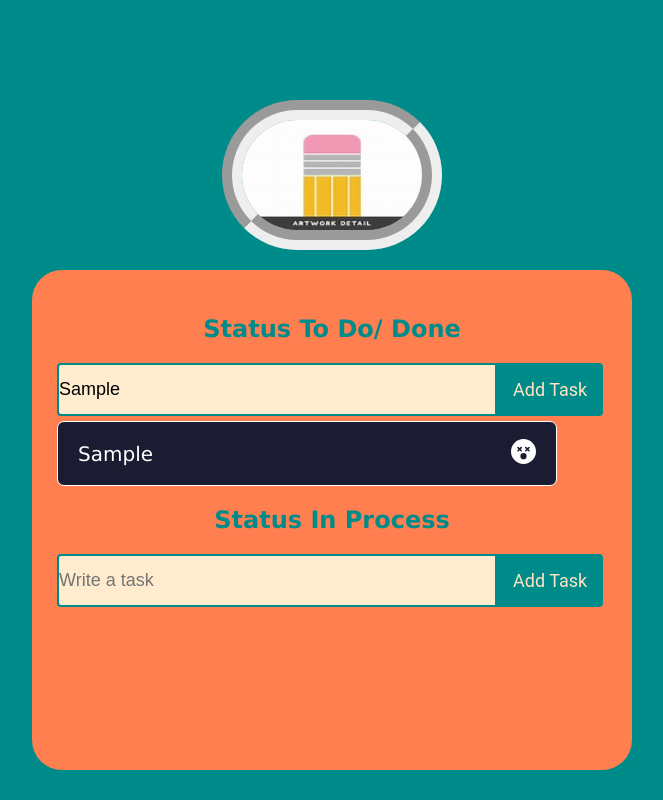
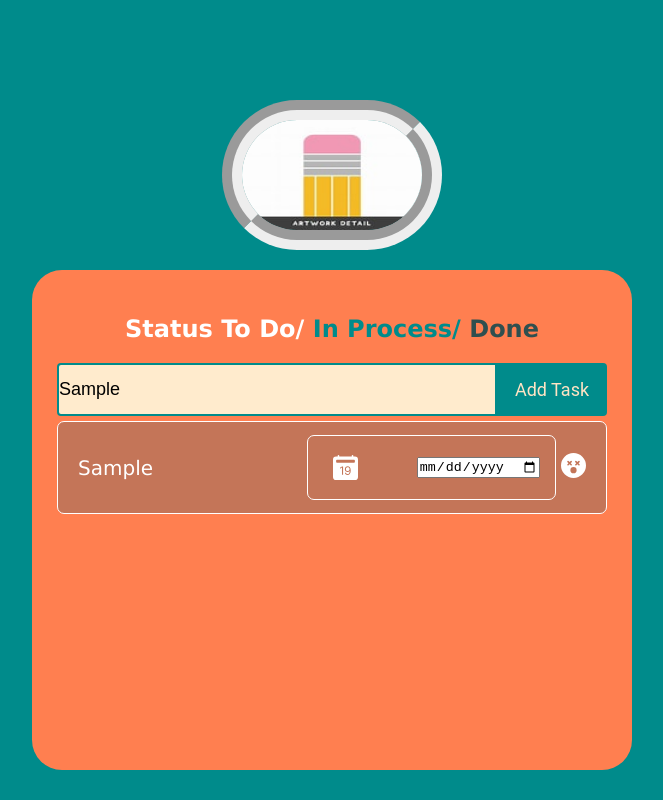
Before and after one commit to heidiqueen1/react-task-list, a React (Create React App) app: page / in a window 1280 px wide. Both pictures are taken after typing "Sample" into the empty fields and a click on the button "Add Task". Shown: the whole page, without its empty margins (308-971 px from the left). Built offline with nearby package versions, Linux system fonts and the light colour scheme.

Commit message:
agregué validación al canto de agregar tarea

```diff
--- a/src/App.css
+++ b/src/App.css
@@ -38,10 +38,18 @@ body{
 /*Lista de tareas  */
 
 h2{
- color: darkcyan;
+ color: white;
  text-align: center;
  margin: 20px 0;
 
+}
+
+.palabra-primera{
+  color:darkcyan;
+}
+
+.palabra-segunda{
+  color:darkslategray;
 }
 
 .tareas-lista-principal{
@@ -57,7 +65,7 @@ h2{
 /* Estilos de componente Tarea*/
 
 .tarea-contenedor{
-  width: 500px;
+  width: 100%;
   min-height: 65px;
   background-color: rgb(196, 117, 88);
   margin: 5px 0;
@@ -70,19 +78,19 @@ h2{
   cursor: pointer;
 }
 
-.tarea-contenedor:nth-child(3n + 1){
-  background-color: #1b1b32;
+/*.tarea-contenedor:nth-child(3n + 1){
+  background-color: darkcyan;
 
 }
 
 .tarea-contenedor:nth-child(3n + 2){
-  background-color: #2a2a40;
+  background-color: rgb(7, 168, 168);
 
 }
 .tarea-contenedor:nth-child(3n + 3){
-  background-color: #3b3b4f;
+  background-color: rgb(10, 214, 214);
 
-}
+}*/
 
 .tarea-texto{
   width: 100%;
@@ -99,11 +107,23 @@ h2{
   margin: 5px;
 }
 
+.tarea-icono-dos{
+  width: 25px;
+  height: 25px;
+  margin: 5px;
+}
+
 /*  Estilo Tarea completada*/
 
 .tarea-contenedor.completada{
-  background-color: blueviolet;
+  background-color: darkslategray;
   text-decoration: line-through;
+
+
+}
+.tarea-contenedor.procesada{
+  background-color: darkcyan;
+
 
 
 }
@@ -120,7 +140,6 @@ h2{
   width: 80%;
   font-size: 18px;
   background-color: blanchedalmond;
-  padding: 14px, 32px,16px;
   border-radius: 4px 0 0 4px;
   border: 2px solid darkcyan ;
   outline: none;
@@ -130,6 +149,21 @@ h2{
 /*Boton Agregar tarea*/
 
 .tarea-boton{
+  width: 20%;
+  padding: 16px;
+  font-size:18px;
+  font-family: Roboto, sans-serif;
+  border: none;
+  border-radius: 0 4px 4px 0;
+  outline: none;
+  cursor: pointer;
+  background-color: darkcyan;
+  color:bisque;
+  text-transform: capitalize;
+
+}
+.tarea-boton2{
+  width: 20%;
   padding: 16px;
   font-size:18px;
   font-family: Roboto, sans-serif;
@@ -144,10 +178,9 @@ h2{
 }
 
 .tarea-lista-contenedor{
+  width: 100%;
   display: flex;
   flex-wrap: wrap;
   justify-content: center;
   margin-top: 15px;
-
-
 }
--- a/src/App.js
+++ b/src/App.js
@@ -13,21 +13,12 @@ function App() {
 
      <div>
      <EstatusTareas
-      estatus = 'To Do/ Done'
+      estatus = 'To Do'
       />
-
      </div>
-     <div>
-     <EstatusTareas
-      estatus = 'In Process'
-      />
-
+     </div>
      </div>
 
-    </div>
-
-
-    </div>
   );
 }
 
--- a/src/componentes/EstatusTareas.jsx
+++ b/src/componentes/EstatusTareas.jsx
@@ -6,7 +6,7 @@ import ListaDeTareas from './ListaDeTareas';
 function EstatusTareas({estatus}){
     return(
         <div>
-        <h2> Status {estatus}</h2>
+        <h2> Status {estatus}/ <span className='palabra-primera'>In Process/ </span><span className='palabra-segunda'>Done</span></h2>
         <>
         <ListaDeTareas />
         </>
--- a/src/componentes/TareaFormulario.jsx
+++ b/src/componentes/FormComponente.jsx
@@ -2,7 +2,7 @@ import React, { useState } from 'react';
 import '../App.css';
 import { v4 as uuidv4 } from 'uuid';
 
-function TareaFormulario(props){
+function FormComponente(props){
 
     const [input,setInput] = useState('');
 
@@ -13,6 +13,10 @@ function TareaFormulario(props){
 
     const manejarEnvio = e => {
         e.preventDefault();
+        if (input.length < 3) {
+            alert("No se aceptan menos de tres caracteres, ingresa la tarea completa")
+            return
+        }
         const tareaNueva = {
             id: uuidv4(),
             texto: input,
@@ -36,10 +40,20 @@ function TareaFormulario(props){
           <button className='tarea-boton'>
               Add task
           </button>
+          {/* <input
+          className='tarea-input'
+          type='text'
+          placeholder='Write a Description is optional'
+          name='texto'
+          onChange={manejarCambio}
+          />
+          <button className='tarea-boton2'>
+              Description
+          </button> */}
 
       </form>
   )
 
 }
 
-export default TareaFormulario;
+export default FormComponente;
--- a/src/componentes/ListaDeTareas.jsx
+++ b/src/componentes/ListaDeTareas.jsx
@@ -1,7 +1,8 @@
 import '../App.css';
-import { useState } from 'react';
+import { useState} from 'react';
 import Tarea from './Tarea';
-import TareaFormulario from './TareaFormulario';
+import FormComponente from './FormComponente';
+
 
 
 function ListaDeTareas() {
@@ -15,9 +16,22 @@ function ListaDeTareas() {
       setTareas(tareasActualizadas);
     }
   }
+
+
   const eliminarTarea = id => {
     const tareasActualizadas = tareas.filter(tarea => tarea.id !== id );
     setTareas(tareasActualizadas);
+  }
+
+  const enProcesoTarea = id => {
+    const tareasActualizadas = tareas.map(tarea => {
+      if (tarea.id=== id){
+        tarea.procesada = !tarea.procesada;
+      }
+      return tarea;
+    });
+    setTareas(tareasActualizadas);
+
   }
 
   const completarTarea = id =>{
@@ -32,7 +46,7 @@ function ListaDeTareas() {
 
   return (
     <>
-      <TareaFormulario onSubmit={agregarTarea} />
+      <FormComponente onSubmit={agregarTarea} />
       <div className='tareas-lista-contenedor'>
         {
           tareas.map((tarea) =>
@@ -40,9 +54,11 @@ function ListaDeTareas() {
               key={tarea.id}
               id={tarea.id}
               texto={tarea.texto}
+              procesada={tarea.procesada}
               completada={tarea.completada}
               completarTarea={completarTarea}
               eliminarTarea={eliminarTarea}
+              enProcesoTarea={enProcesoTarea}
             />
           )
 
--- a/src/componentes/Tarea.jsx
+++ b/src/componentes/Tarea.jsx
@@ -1,9 +1,9 @@
 import React from 'react';
 import '../App.css';
-import { BsFillEmojiDizzyFill } from "react-icons/bs";
+import { BsFillEmojiDizzyFill, BsFillCalendar2DateFill } from "react-icons/bs";
 
 
-function Tarea({id, texto, completada, completarTarea, eliminarTarea }){
+function Tarea({id, texto, completada, procesada, completarTarea, eliminarTarea, enProcesoTarea }){
     return(
         <div className={completada ? 'tarea-contenedor completada' : 'tarea-contenedor'}>
             <div
@@ -12,10 +12,17 @@ function Tarea({id, texto, completada, completarTarea, eliminarTarea }){
                 {texto}
             </div>
             <div
+            className={procesada ? "tarea-contenedor procesada" : "tarea-contenedor "}
+            onClick={() => enProcesoTarea(id)}>
+                <BsFillCalendar2DateFill className="tarea-icono-dos"/>
+                <input type="date"></input>
+            </div>
+            <div
             className="tarea-contenedor-iconos"
             onClick={() => eliminarTarea(id)}>
                 <BsFillEmojiDizzyFill className="tarea-icono"/>
             </div>
+
         </div>
     )
 }
```
